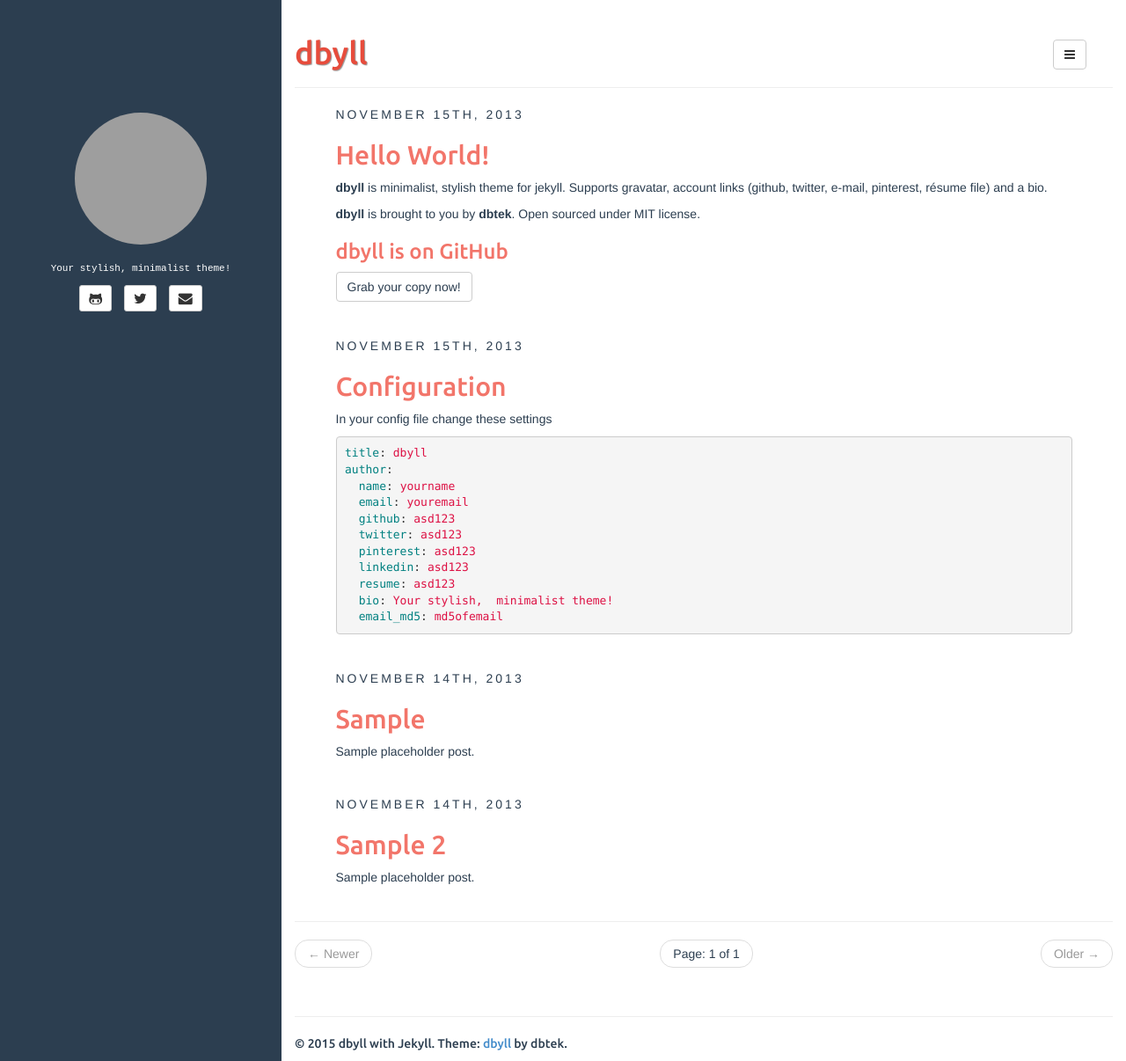
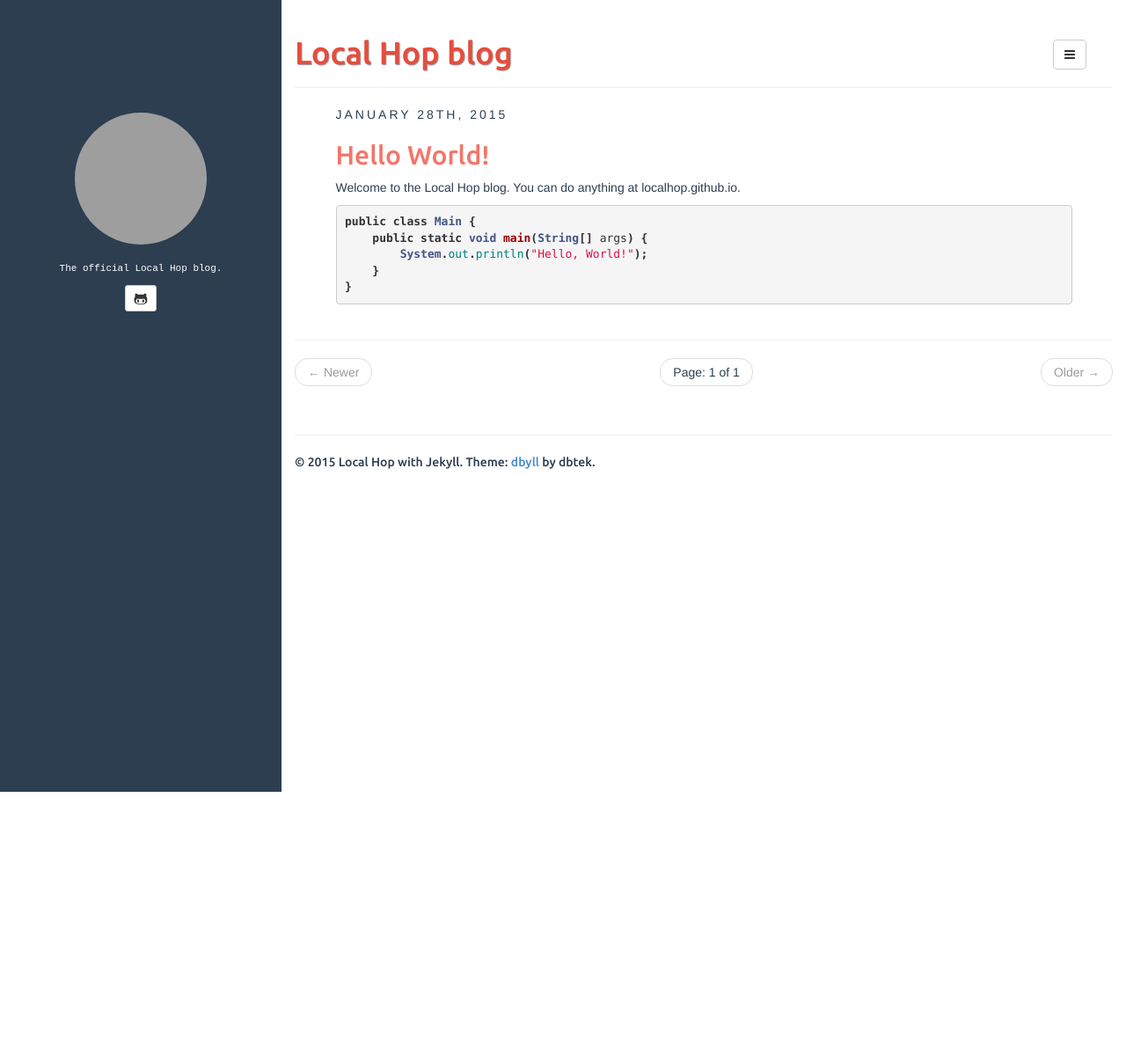
Before and after one commit to localhop/localhop.github.io, a Jekyll site: the page built from index.html, in a window 1280 px wide and 1206 px high. Shown: the whole window at 88% size. Built offline with Jekyll 4.4.1, drawn with Linux system fonts in a browser that asks for light colours; the list of posts is cut into pages by our own code; grey boxes are pictures that could not be loaded.

Commit message:
Hello World post

```diff
--- a/_config.yml
+++ b/_config.yml
@@ -12,18 +12,18 @@ defaults:
     scope:
       path: "" # empty string for all files
     values:
-      title: dbyll
+      title: Local Hop blog
 
 description: Stylish Jekyll Theme
 author:
-  name: dbyll
-  email: dbyll@ismaildemirbilek.com
-  github: dbtek
-  twitter: dbtek
-  pinterest: asd123
-  linkedin: asd123
-  bio: Your stylish, minimalist theme!
-  email_md5: 726351295ec82e145928582f595aa3aa
+  name: Local Hop
+  email:
+  github: localhop
+  twitter:
+  pinterest:
+  linkedin:
+  bio: The official Local Hop blog.
+  email_md5:
 
 rss_path: feed.xml
 categories_path: categories.html
--- a/_posts/2013-11-14-sample-2.md
+++ /dev/null
@@ -1,11 +0,0 @@
----
-layout: post
-title: Sample 2
-categories: [general, demo, sample]
-tags: [demo, dbyll, dbtek, sample2]
-description: Sample placeholder post.
----
-
-Lorem ipsum dolor sit amet,  consectetur adipisicing elit,  sed do eiusmod tempor incididunt ut labore et dolore magna aliqua. Ut enim ad minim veniam,  quis nostrud exercitation ullamco laboris nisi ut aliquip ex ea commodo consequat. Duis aute irure dolor in reprehenderit in voluptate velit esse cillum dolore eu fugiat nulla pariatur. Excepteur sint occaecat cupidatat non proident,  sunt in culpa qui officia deserunt mollit anim id est laborum.
-
-Lorem ipsum dolor sit amet,  consectetur adipisicing elit,  sed do eiusmod tempor incididunt ut labore et dolore magna aliqua. Ut enim ad minim veniam,  quis nostrud exercitation ullamco laboris nisi ut aliquip ex ea commodo consequat. Duis aute irure dolor in reprehenderit in voluptate velit esse cillum dolore eu fugiat nulla pariatur. Excepteur sint occaecat cupidatat non proident,  sunt in culpa qui officia deserunt mollit anim id est laborum.
--- a/_posts/2013-11-15-configuration.md
+++ /dev/null
@@ -1,23 +0,0 @@
----
-layout: post
-title: Configuration
-categories: [general, setup, demo]
-tags: [demo, dbyll, dbtek, setup]
-fullview: true
----
-
-In your config file change these settings
-
-{% highlight yaml %}
-title: dbyll
-author:
-  name: yourname
-  email: youremail
-  github: asd123
-  twitter: asd123
-  pinterest: asd123
-  linkedin: asd123
-  resume: asd123
-  bio: Your stylish,  minimalist theme!
-  email_md5: md5ofemail
-{% endhighlight %}
--- a/_posts/2013-11-15-hello-world.md
+++ /dev/null
@@ -1,15 +0,0 @@
----
-layout: post
-title: Hello World!
-categories: [general, setup, demo]
-tags: [demo, dbyll, dbtek, setup]
-fullview: true
----
-
-**dbyll** is minimalist, stylish theme for jekyll. Supports gravatar, account links (github, twitter, e-mail, pinterest, résume file) and a bio.
-
-**dbyll** is brought to you by **[dbtek](http://ismaildemirbilek.com)**. Open sourced under [MIT](http://opensource.org/licenses/MIT) license.
-
-### dbyll is on GitHub
-
-<a class="btn btn-default" href="https://github.com/dbtek/dbyll">Grab your copy now!</a>
--- /dev/null
+++ b/_posts/2015-01-28-hello-world.md
@@ -0,0 +1,17 @@
+---
+layout: post
+title: Hello World!
+categories: [localhop]
+tags: [localhop]
+fullview: true
+---
+
+Welcome to the Local Hop blog. You can do anything at localhop.github.io.
+
+{% highlight java %}
+public class Main {
+    public static void main(String[] args) {
+        System.out.println("Hello, World!");
+    }
+}
+{% endhighlight %}
```
Also changed, not shown: _posts/2013-11-14-sample.md (deleted, +0 -17 lines).
